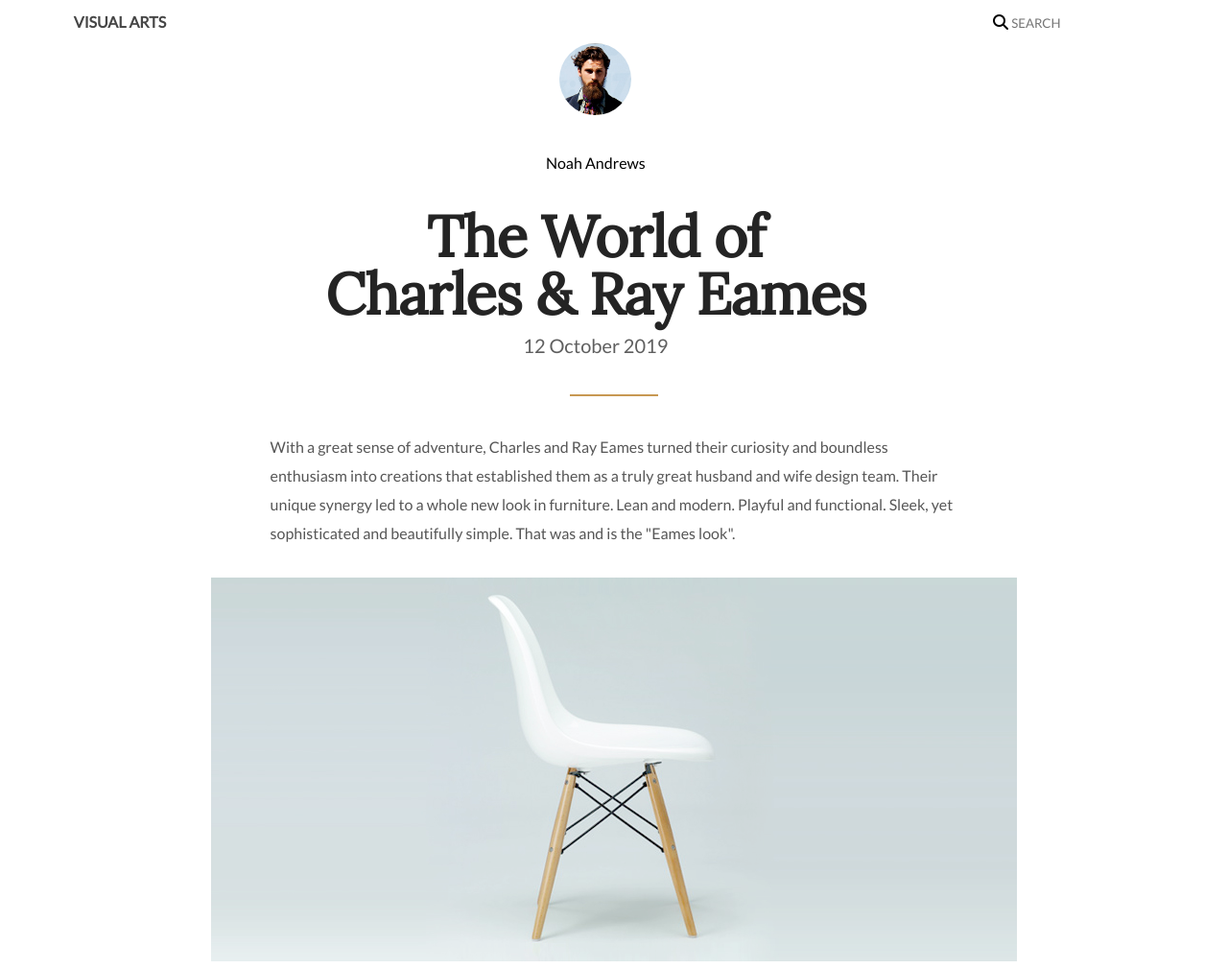
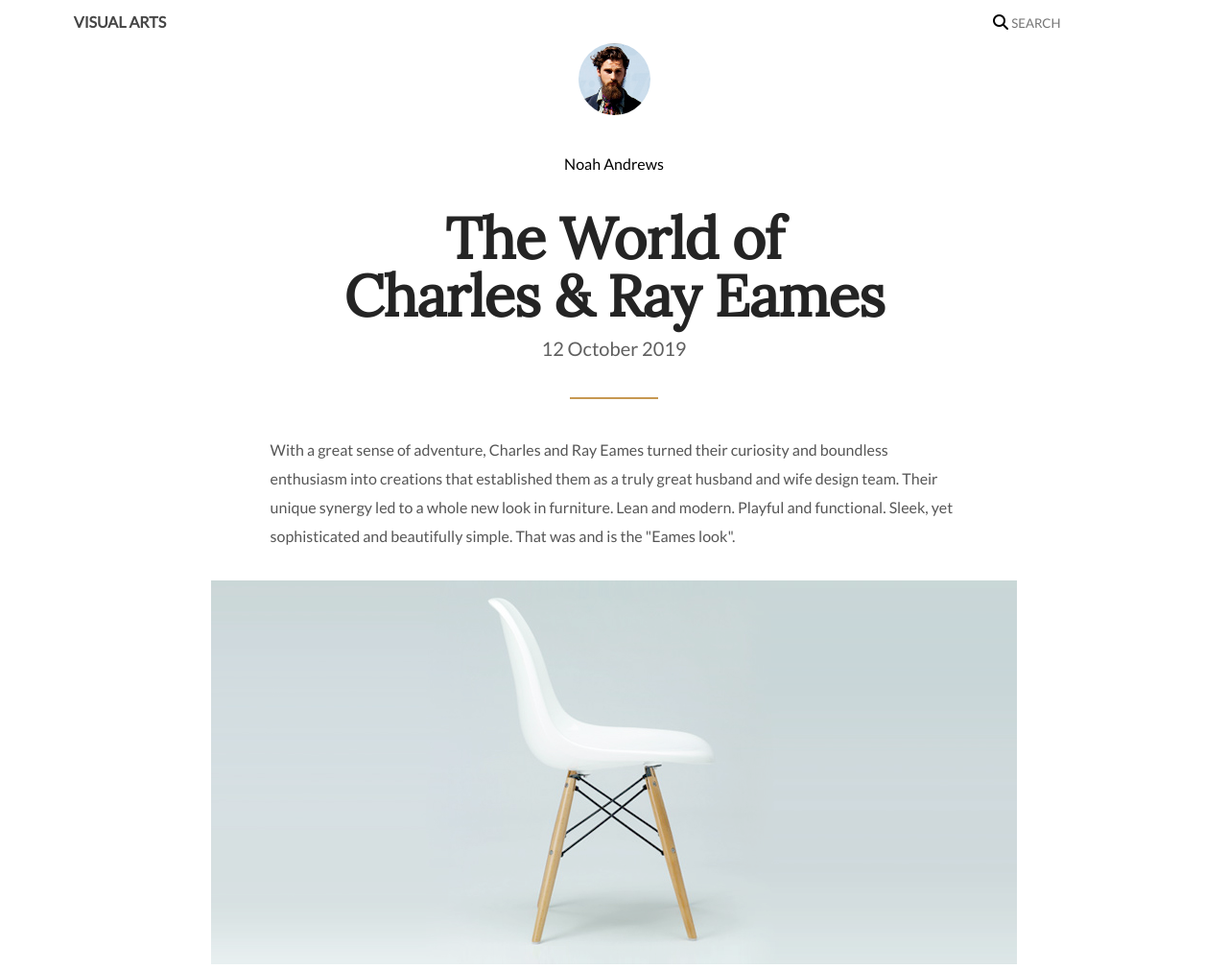
Before and after one commit to DanaHead3/beginner2, a plain HTML site: page index.html in a window 1280 px wide. Shown: the top 1010 px of the page at 96% size. Drawn offline with Linux system fonts and the light colour scheme; a web font is replaced by a local one.

Commit message:
second commit

```diff
--- a/css/main.css
+++ b/css/main.css
@@ -41,7 +41,7 @@ section {
 header {
     margin: 0;
     text-align: center;
-    width: 97%;
+    width: 100%;
 }
 
 header  img {
```
